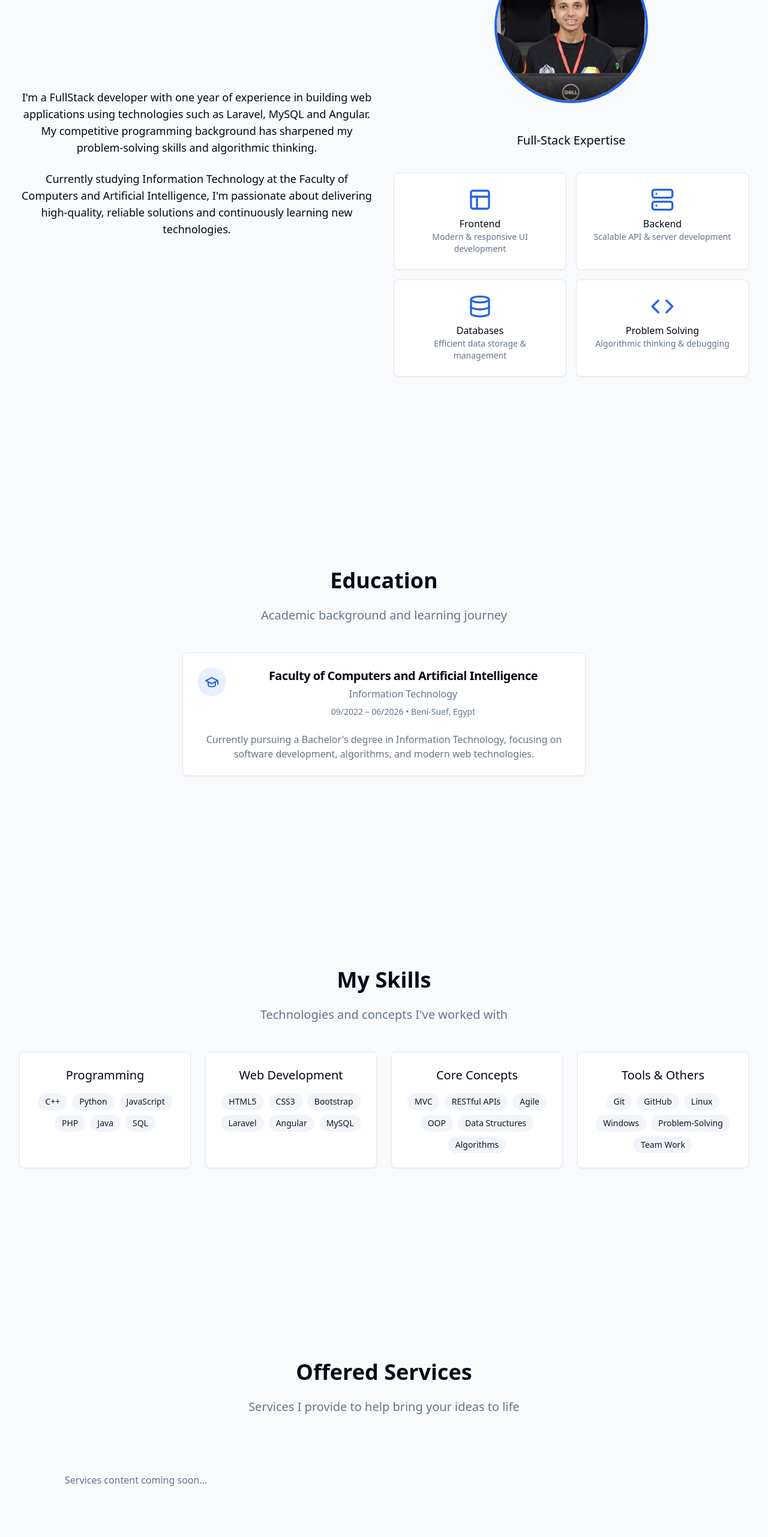
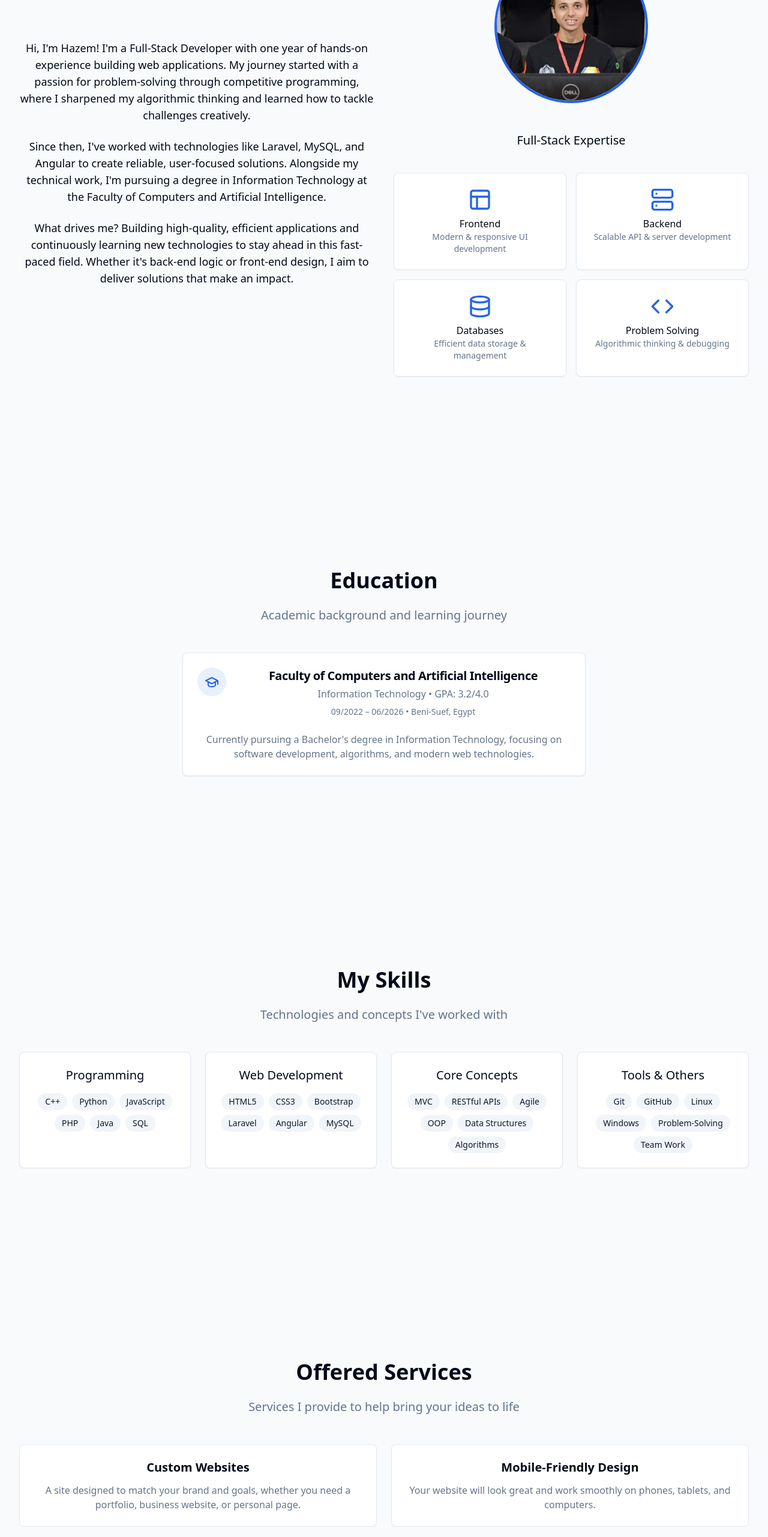
Before and after one commit to HazemKhairat/hazem-khairat-portfolio-site, a React (Vite) app: page / in a window 1280 px wide. Shown: the part 1108-3671 px from the top of the page at 60% size. Built offline with nearby package versions, Linux system fonts and the light colour scheme.

Commit message:
Fix skills dark mode and update content

```diff
--- a/src/components/sections/About.tsx
+++ b/src/components/sections/About.tsx
@@ -10,10 +10,13 @@ export function About() {
         <div className="grid grid-cols-1 md:grid-cols-2 gap-8 items-center">
           <div className="space-y-6">
             <p className="text-lg">
-              I'm a FullStack developer with one year of experience in building web applications using technologies such as Laravel, MySQL and Angular. My competitive programming background has sharpened my problem-solving skills and algorithmic thinking.
+              Hi, I'm Hazem! I'm a Full-Stack Developer with one year of hands-on experience building web applications. My journey started with a passion for problem-solving through competitive programming, where I sharpened my algorithmic thinking and learned how to tackle challenges creatively.
             </p>
             <p className="text-lg">
-              Currently studying Information Technology at the Faculty of Computers and Artificial Intelligence, I'm passionate about delivering high-quality, reliable solutions and continuously learning new technologies.
+              Since then, I've worked with technologies like Laravel, MySQL, and Angular to create reliable, user-focused solutions. Alongside my technical work, I'm pursuing a degree in Information Technology at the Faculty of Computers and Artificial Intelligence.
+            </p>
+            <p className="text-lg">
+              What drives me? Building high-quality, efficient applications and continuously learning new technologies to stay ahead in this fast-paced field. Whether it's back-end logic or front-end design, I aim to deliver solutions that make an impact.
             </p>
           </div>
           <div className="flex flex-col gap-6">
--- a/src/components/sections/Education.tsx
+++ b/src/components/sections/Education.tsx
@@ -35,7 +35,7 @@ export function Education() {
                     Faculty of Computers and Artificial Intelligence
                   </CardTitle>
                   <p className="text-muted-foreground mt-1">
-                    Information Technology
+                    Information Technology • GPA: 3.2/4.0
                   </p>
                   <p className="text-sm text-muted-foreground mt-2">
                     09/2022 – 06/2026 • Beni-Suef, Egypt
--- a/src/components/sections/Services.tsx
+++ b/src/components/sections/Services.tsx
@@ -7,10 +7,40 @@ export function Services() {
           Services I provide to help bring your ideas to life
         </p>
 
-        <div className="grid grid-cols-1 md:grid-cols-2 lg:grid-cols-3 gap-6 mt-10">
-          {/* Services will be added later */}
-          <div className="text-center text-muted-foreground py-12">
-            Services content coming soon...
+        <div className="grid grid-cols-1 md:grid-cols-2 gap-6 mt-10">
+          <div className="bg-card rounded-lg p-6 border card-hover">
+            <h3 className="text-xl font-semibold mb-3">Custom Websites</h3>
+            <p className="text-muted-foreground">
+              A site designed to match your brand and goals, whether you need a portfolio, business website, or personal page.
+            </p>
+          </div>
+
+          <div className="bg-card rounded-lg p-6 border card-hover">
+            <h3 className="text-xl font-semibold mb-3">Mobile-Friendly Design</h3>
+            <p className="text-muted-foreground">
+              Your website will look great and work smoothly on phones, tablets, and computers.
+            </p>
+          </div>
+
+          <div className="bg-card rounded-lg p-6 border card-hover">
+            <h3 className="text-xl font-semibold mb-3">Website Improvements</h3>
+            <p className="text-muted-foreground">
+              Already have a site? I can refresh the design, fix issues, or add new features.
+            </p>
+          </div>
+
+          <div className="bg-card rounded-lg p-6 border card-hover">
+            <h3 className="text-xl font-semibold mb-3">Fast & Reliable Performance</h3>
+            <p className="text-muted-foreground">
+              I make sure your website loads quickly and works without errors so your visitors stay engaged.
+            </p>
+          </div>
+
+          <div className="bg-card rounded-lg p-6 border card-hover md:col-span-2">
+            <h3 className="text-xl font-semibold mb-3">Ongoing Support</h3>
+            <p className="text-muted-foreground">
+              Need updates or small changes later? I'll be there to keep everything running.
+            </p>
           </div>
         </div>
       </div>
--- a/src/components/sections/Skills.tsx
+++ b/src/components/sections/Skills.tsx
@@ -45,7 +45,7 @@ export function Skills() {
                   {category.skills.map((skill, i) => (
                     <span
                       key={i}
-                      className="skill-badge dark:bg-primary/20 dark:text-primary-foreground"
+                      className="skill-badge"
                     >
                       {skill}
                     </span>
```
